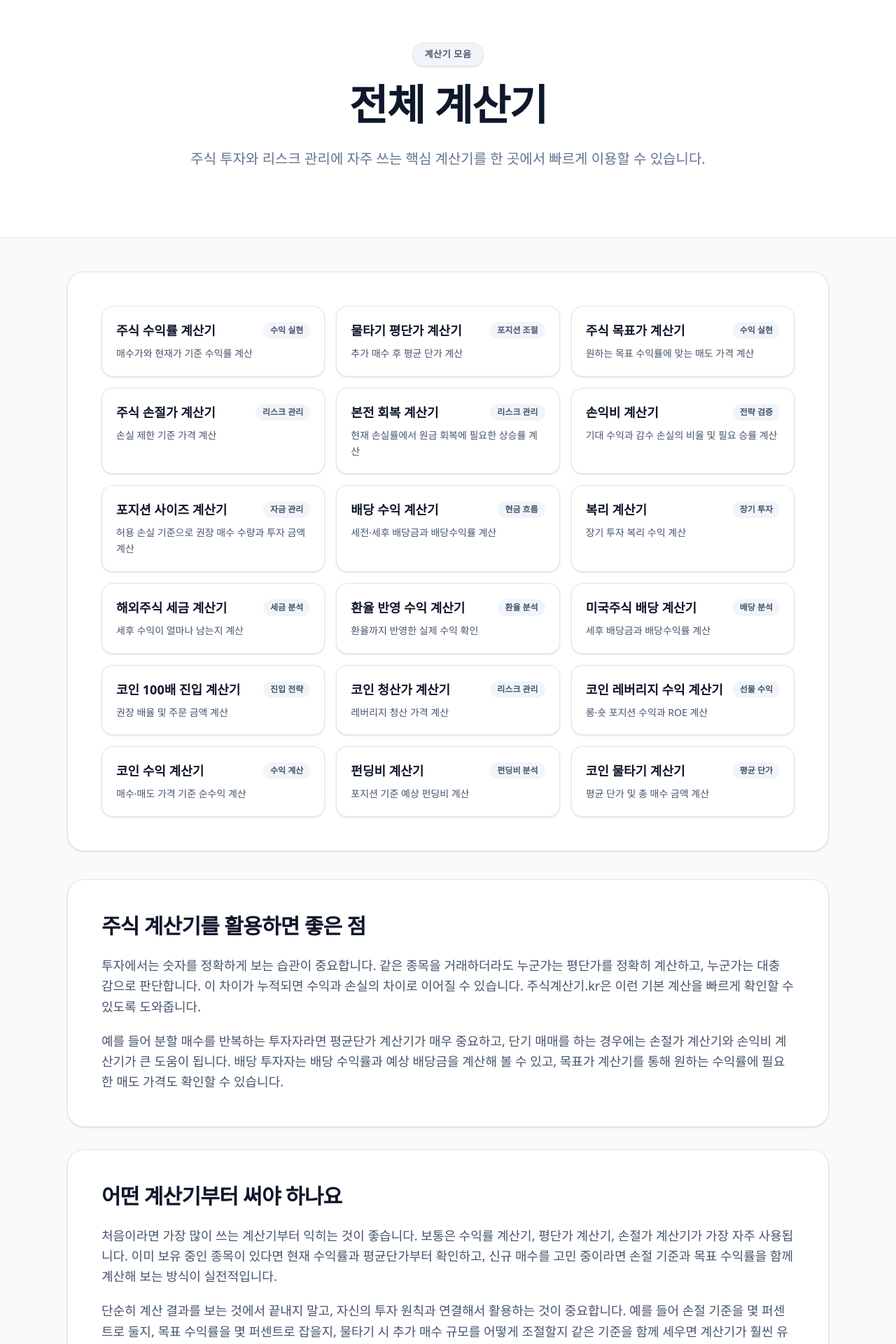
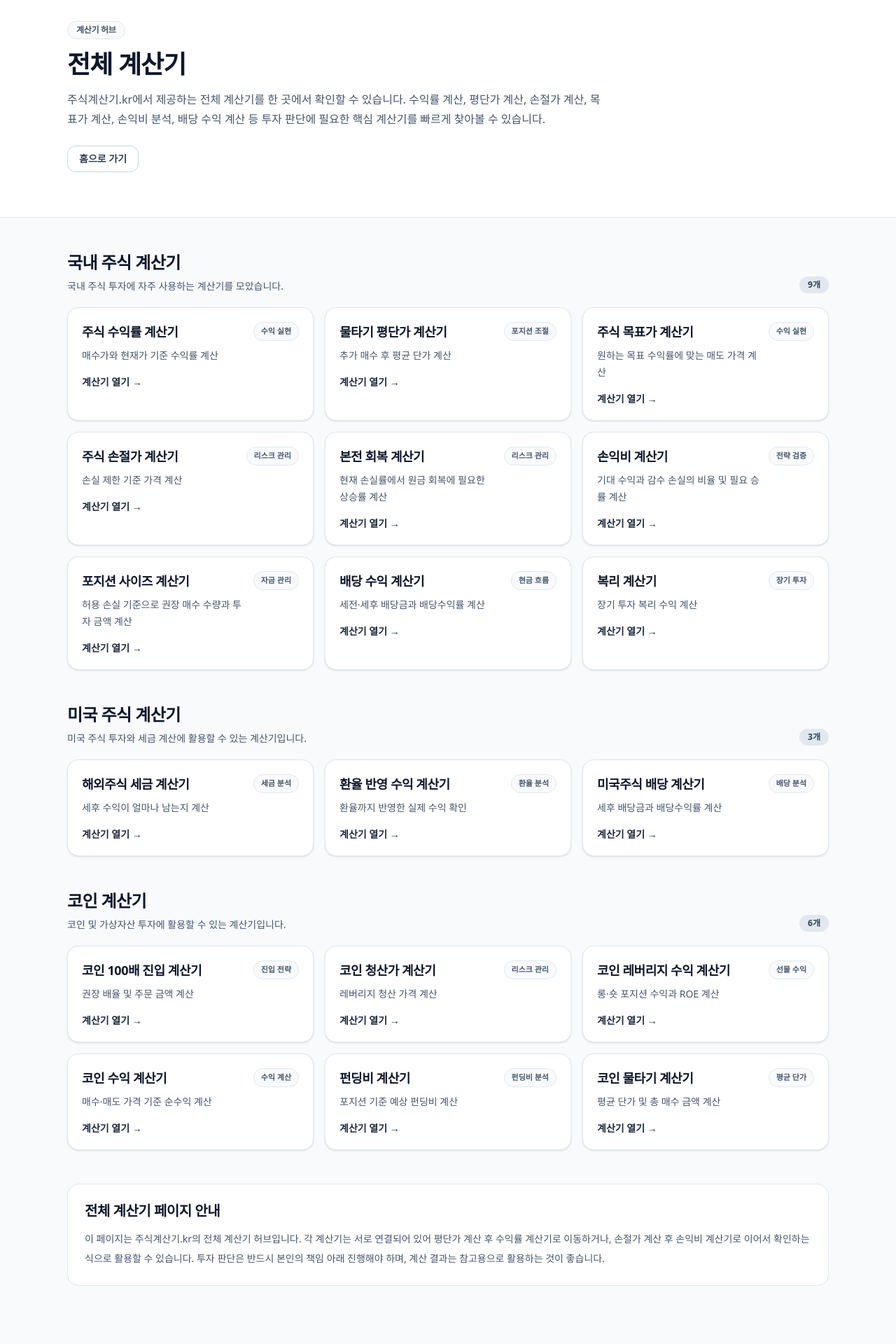
Before and after one commit to YG-coder/stock-calculator, a Next.js app: page /calculators in a window 1280 px wide. Shown: the part 100-2020 px from the top of the page at 70% size. Built offline with nearby package versions, Linux system fonts and the light colour scheme.

Commit message:
feat: 전체 계산기 허브 페이지 추가 및 홈 SEO 구조 정리

```diff
--- a/src/app/calculators/page.tsx
+++ b/src/app/calculators/page.tsx
@@ -1,127 +1,168 @@
-// src/app/calculators/page.tsx
 import Link from "next/link";
 import { buildMetadata } from "@/lib/metadata";
 import { CALCULATORS } from "@/lib/constants";
-import { PageHeader, SectionCard, Article } from "@/components/ui/Shared";
 
 export const metadata = buildMetadata({
-    title: "전체 계산기 모음",
+    title: "전체 계산기",
     description:
-        "수익률 계산기, 평단가 계산기, 손절가 계산기, 손익비 계산기, 배당 계산기 등 주식 투자에 필요한 계산기를 한 곳에서 확인하세요.",
+        "주식 수익률 계산기, 평단가 계산기, 손절가 계산기, 목표가 계산기, 손익비 계산기, 배당 계산기 등 주식계산기.kr의 전체 계산기를 한 곳에서 확인할 수 있습니다.",
     path: "/calculators",
+    keywords: [
+        "전체 계산기",
+        "주식 계산기 모음",
+        "주식 계산기",
+        "수익률 계산기",
+        "평단가 계산기",
+        "손절가 계산기",
+    ],
 });
+
+const STOCK_GROUP_LABEL = "국내 주식 계산기";
+const US_STOCK_GROUP_LABEL = "미국 주식 계산기";
+const CRYPTO_GROUP_LABEL = "코인 계산기";
+const COMMON_GROUP_LABEL = "공용 계산기";
+
+type GroupLabel =
+    | typeof STOCK_GROUP_LABEL
+    | typeof US_STOCK_GROUP_LABEL
+    | typeof CRYPTO_GROUP_LABEL
+    | typeof COMMON_GROUP_LABEL;
+
+function getGroupLabel(groups?: ("stocks" | "crypto" | "us-stocks")[]): GroupLabel {
+    if (!groups || groups.length === 0) return COMMON_GROUP_LABEL;
+    if (groups.includes("stocks")) return STOCK_GROUP_LABEL;
+    if (groups.includes("us-stocks")) return US_STOCK_GROUP_LABEL;
+    if (groups.includes("crypto")) return CRYPTO_GROUP_LABEL;
+    return COMMON_GROUP_LABEL;
+}
 
 export default function CalculatorsPage() {
     const calculatorItems = CALCULATORS.filter((item) => item.kind === "calculator");
 
+    const grouped: Record<GroupLabel, typeof calculatorItems> = {
+        [STOCK_GROUP_LABEL]: calculatorItems.filter(
+            (item) => getGroupLabel(item.groups) === STOCK_GROUP_LABEL
+        ),
+        [US_STOCK_GROUP_LABEL]: calculatorItems.filter(
+            (item) => getGroupLabel(item.groups) === US_STOCK_GROUP_LABEL
+        ),
+        [CRYPTO_GROUP_LABEL]: calculatorItems.filter(
+            (item) => getGroupLabel(item.groups) === CRYPTO_GROUP_LABEL
+        ),
+        [COMMON_GROUP_LABEL]: calculatorItems.filter(
+            (item) => getGroupLabel(item.groups) === COMMON_GROUP_LABEL
+        ),
+    };
+
+    const allGroups = [
+        STOCK_GROUP_LABEL,
+        US_STOCK_GROUP_LABEL,
+        CRYPTO_GROUP_LABEL,
+        COMMON_GROUP_LABEL,
+    ] as const satisfies readonly GroupLabel[];
+
+    const orderedGroups = allGroups.filter(
+        (groupName): groupName is GroupLabel => grouped[groupName].length > 0
+    );
+
     return (
         <main className="min-h-screen bg-slate-50 text-slate-900 pb-20">
-            <PageHeader
-                badge="계산기 모음"
-                title="전체 계산기"
-                description="주식 투자와 리스크 관리에 자주 쓰는 핵심 계산기를 한 곳에서 빠르게 이용할 수 있습니다."
-            />
+            <section className="border-b border-slate-200 bg-white">
+                <div className="mx-auto max-w-6xl px-6 py-14 md:px-8 md:py-16">
+          <span className="inline-flex rounded-full border border-slate-200 bg-slate-50 px-3 py-1 text-xs font-semibold tracking-tight text-slate-600">
+            계산기 허브
+          </span>
 
-            <div className="mx-auto max-w-6xl px-6 py-12 md:px-8">
-                <SectionCard>
-                    <div className="grid gap-4 sm:grid-cols-2 lg:grid-cols-3">
-                        {calculatorItems.map((item) => (
+                    <h1 className="mt-4 text-3xl font-bold tracking-tight md:text-4xl">
+                        전체 계산기
+                    </h1>
+
+                    <p className="mt-4 max-w-3xl text-sm leading-7 text-slate-600 md:text-base">
+                        주식계산기.kr에서 제공하는 전체 계산기를 한 곳에서 확인할 수 있습니다.
+                        수익률 계산, 평단가 계산, 손절가 계산, 목표가 계산, 손익비 분석,
+                        배당 수익 계산 등 투자 판단에 필요한 핵심 계산기를 빠르게 찾아볼 수
+                        있습니다.
+                    </p>
+
+                    <div className="mt-6 flex flex-wrap gap-3">
+                        <Link
+                            href="/"
+                            className="inline-flex items-center rounded-xl border border-slate-300 bg-white px-4 py-2 text-sm font-semibold text-slate-700 transition hover:bg-slate-100"
+                        >
+                            홈으로 가기
+                        </Link>
+                    </div>
+                </div>
+            </section>
+
+            <section className="mx-auto max-w-6xl px-6 py-10 md:px-8 md:py-12">
+                <div className="space-y-12">
+                    {orderedGroups.map((groupName) => (
+                        <section key={groupName}>
+                            <div className="mb-5 flex items-end justify-between gap-4">
+                                <div>
+                                    <h2 className="text-2xl font-bold tracking-tight">{groupName}</h2>
+                                    <p className="mt-2 text-sm text-slate-600">
+                                        {groupName === STOCK_GROUP_LABEL &&
+                                            "국내 주식 투자에 자주 사용하는 계산기를 모았습니다."}
+                                        {groupName === US_STOCK_GROUP_LABEL &&
+                                            "미국 주식 투자와 세금 계산에 활용할 수 있는 계산기입니다."}
+                                        {groupName === CRYPTO_GROUP_LABEL &&
+                                            "코인 및 가상자산 투자에 활용할 수 있는 계산기입니다."}
+                                        {groupName === COMMON_GROUP_LABEL &&
+                                            "시장 구분 없이 공통으로 활용 가능한 계산기입니다."}
+                                    </p>
+                                </div>
+                                <span className="rounded-full bg-slate-200 px-3 py-1 text-xs font-semibold text-slate-700">
+                  {grouped[groupName].length}개
+                </span>
+                            </div>
+
+                            <div className="grid gap-4 sm:grid-cols-2 xl:grid-cols-3">
+                                {grouped[groupName].map((item) => (
                                     <Link
                                         key={item.href}
                                         href={item.href}
                                         className="group rounded-2xl border border-slate-200 bg-white p-5 shadow-sm transition hover:-translate-y-0.5 hover:border-slate-300 hover:shadow-md"
                                     >
-                                <div className="mb-2 flex items-center justify-between gap-3">
-                                    <h2 className="text-lg font-bold text-slate-900 group-hover:text-slate-700">
+                                        <div className="flex items-start justify-between gap-3">
+                                            <div className="min-w-0">
+                                                <p className="text-lg font-bold tracking-tight text-slate-900 group-hover:text-slate-700">
                                                     {item.title}
-                                    </h2>
-                                    <span className="rounded-full bg-slate-100 px-2.5 py-1 text-xs font-semibold text-slate-600">
+                                                </p>
+                                                <p className="mt-2 text-sm leading-6 text-slate-600">
+                                                    {item.desc}
+                                                </p>
+                                            </div>
+
+                                            <span className="shrink-0 rounded-full border border-slate-200 bg-slate-50 px-2.5 py-1 text-[11px] font-semibold text-slate-600">
                         {item.badge}
                       </span>
                                         </div>
-                                <p className="text-sm leading-relaxed text-slate-600">{item.desc}</p>
+
+                                        <div className="mt-4 text-sm font-semibold text-slate-800">
+                                            계산기 열기 →
+                                        </div>
                                     </Link>
                                 ))}
                             </div>
-                </SectionCard>
+                        </section>
+                    ))}
+                </div>
+            </section>
 
-                <div className="mt-10 space-y-8">
-                    <SectionCard>
-                        <Article title="주식 계산기를 활용하면 좋은 점">
-                            <p className="mt-2">
-                                투자에서는 숫자를 정확하게 보는 습관이 중요합니다. 같은 종목을
-                                거래하더라도 누군가는 평단가를 정확히 계산하고, 누군가는 대충
-                                감으로 판단합니다. 이 차이가 누적되면 수익과 손실의 차이로 이어질
-                                수 있습니다. 주식계산기.kr은 이런 기본 계산을 빠르게 확인할 수
-                                있도록 도와줍니다.
-                            </p>
-                            <p className="mt-3">
-                                예를 들어 분할 매수를 반복하는 투자자라면 평균단가 계산기가 매우
-                                중요하고, 단기 매매를 하는 경우에는 손절가 계산기와 손익비 계산기가
-                                큰 도움이 됩니다. 배당 투자자는 배당 수익률과 예상 배당금을 계산해
-                                볼 수 있고, 목표가 계산기를 통해 원하는 수익률에 필요한 매도 가격도
-                                확인할 수 있습니다.
-                            </p>
-                        </Article>
-                    </SectionCard>
-
-                    <SectionCard>
-                        <Article title="어떤 계산기부터 써야 하나요">
-                            <p className="mt-2">
-                                처음이라면 가장 많이 쓰는 계산기부터 익히는 것이 좋습니다. 보통은
-                                수익률 계산기, 평단가 계산기, 손절가 계산기가 가장 자주 사용됩니다.
-                                이미 보유 중인 종목이 있다면 현재 수익률과 평균단가부터 확인하고,
-                                신규 매수를 고민 중이라면 손절 기준과 목표 수익률을 함께 계산해 보는
-                                방식이 실전적입니다.
-                            </p>
-                            <p className="mt-3">
-                                단순히 계산 결과를 보는 것에서 끝내지 말고, 자신의 투자 원칙과
-                                연결해서 활용하는 것이 중요합니다. 예를 들어 손절 기준을 몇 퍼센트로
-                                둘지, 목표 수익률을 몇 퍼센트로 잡을지, 물타기 시 추가 매수 규모를
-                                어떻게 조절할지 같은 기준을 함께 세우면 계산기가 훨씬 유용해집니다.
-                            </p>
-                        </Article>
-                    </SectionCard>
-
-                    <SectionCard>
-                        <Article title="FAQ">
-                            <div className="mt-4 space-y-6">
-                                <div>
-                                    <h3 className="text-base font-bold text-slate-800">
-                                        Q1. 계산기 결과는 실제 증권사 앱과 완전히 같나요?
-                                    </h3>
-                                    <p className="mt-2 text-slate-600">
-                                        기본 계산 원리는 같지만, 실제 결과는 수수료, 세금, 체결 가격,
-                                        환율 등에 따라 달라질 수 있습니다. 참고용으로 활용하는 것이
-                                        좋습니다.
+            <section className="mx-auto max-w-6xl px-6 pb-4 md:px-8">
+                <div className="rounded-2xl border border-slate-200 bg-white p-6">
+                    <h2 className="text-xl font-bold tracking-tight">전체 계산기 페이지 안내</h2>
+                    <p className="mt-3 text-sm leading-7 text-slate-600">
+                        이 페이지는 주식계산기.kr의 전체 계산기 허브입니다. 각 계산기는 서로
+                        연결되어 있어 평단가 계산 후 수익률 계산기로 이동하거나, 손절가 계산 후
+                        손익비 계산기로 이어서 확인하는 식으로 활용할 수 있습니다. 투자 판단은
+                        반드시 본인의 책임 아래 진행해야 하며, 계산 결과는 참고용으로 활용하는
+                        것이 좋습니다.
                     </p>
                 </div>
-
-                                <div>
-                                    <h3 className="text-base font-bold text-slate-800">
-                                        Q2. 모바일에서도 사용할 수 있나요?
-                                    </h3>
-                                    <p className="mt-2 text-slate-600">
-                                        네. 주식계산기.kr은 모바일과 데스크톱 모두에서 사용할 수 있도록
-                                        반응형으로 구성되어 있습니다.
-                                    </p>
-                                </div>
-
-                                <div>
-                                    <h3 className="text-base font-bold text-slate-800">
-                                        Q3. 입력한 값은 저장되나요?
-                                    </h3>
-                                    <p className="mt-2 text-slate-600">
-                                        대부분의 계산은 브라우저 내에서 처리되며, 회원 데이터처럼 서버에
-                                        저장되지 않습니다. 일부 기능은 사용자 편의를 위해 브라우저 저장소를
-                                        활용할 수 있습니다.
-                                    </p>
-                                </div>
-                            </div>
-                        </Article>
-                    </SectionCard>
-                </div>
-            </div>
+            </section>
         </main>
     );
 }
--- a/src/app/page.tsx
+++ b/src/app/page.tsx
@@ -1,93 +1,136 @@
-import { Metadata } from "next";
 import Link from "next/link";
-import { SectionCard, Article } from "@/components/ui/Shared";
+import { buildMetadata } from "@/lib/metadata";
 import { CALCULATORS } from "@/lib/constants";
 
-export const metadata: Metadata = {
-  title: "주식 계산기 모음 | 평단가, 손절가, 물타기, 수익률 자동 계산",
+export const metadata = buildMetadata({
+  title: "주식계산기 | 무료 투자 계산기",
   description:
-    "주식 계산기 사이트로 평단가, 수익률, 손절가, 목표가, 배당 수익 계산 기능을 제공하여 투자 판단을 돕는 금융 계산 도구입니다.",
+      "주식 수익률 계산기, 평단가 계산기, 손절가 계산기, 목표가 계산기, 배당 계산기 등 투자에 필요한 계산기를 무료로 제공합니다.",
+  path: "/",
   keywords: [
-    "주식 계산기",
+    "주식계산기",
+    "주식 수익률 계산기",
     "평단가 계산기",
-    "수익률 계산기",
     "손절가 계산기",
-    "물타기 계산기",
-    "주식 계산기 모음",
-    "배당 수익 계산기",
+    "목표가 계산기",
+    "배당 계산기",
   ],
-  openGraph: {
-    title: "주식 계산기 모음 | 투자 필수 툴 허브",
-    description:
-      "주식 평단가 계산기, 수익률 계산기, 손절가 계산기, 목표가 계산기, 배당 수익 계산기까지 한 곳에서 빠르게 확인하세요.",
-    type: "website",
-  },
-};
+});
 
 export default function HomePage() {
-  const featuredCalculators = CALCULATORS.filter((c) => c.featured);
+  const featuredCalculators = CALCULATORS.filter(
+      (item) => item.kind === "calculator" && item.featured
+  ).slice(0, 6);
+
+  const fallbackCalculators =
+      featuredCalculators.length > 0
+          ? featuredCalculators
+          : CALCULATORS.filter((item) => item.kind === "calculator").slice(0, 6);
 
   return (
-    <main className="min-h-screen bg-slate-50 text-slate-900 selection:bg-slate-200 selection:text-slate-900 pb-20">
-      <section className="bg-white border-b border-slate-200">
-        <div className="mx-auto max-w-5xl px-6 py-20 md:px-8 md:py-32 text-center text-balance flex flex-col items-center">
-          <span className="inline-flex rounded-full bg-slate-100 px-4 py-1.5 text-[13px] font-semibold text-slate-600 tracking-wider uppercase mb-6 shadow-sm border border-slate-200">
-            당신의 자산을 지키는 필수 금융 툴
+      <main className="min-h-screen bg-slate-50 text-slate-900 pb-20">
+        <section className="border-b border-slate-200 bg-white">
+          <div className="mx-auto max-w-6xl px-6 py-16 md:px-8 md:py-20">
+          <span className="inline-flex rounded-full border border-slate-200 bg-slate-50 px-3 py-1 text-xs font-semibold tracking-tight text-slate-600">
+            무료 투자 계산기
           </span>
-          <h1 className="text-4xl sm:text-5xl md:text-6xl lg:text-7xl font-extrabold tracking-tight text-slate-900">
-            다양한 투자 계산을
-            <br className="hidden sm:block" /> 간편하게 확인하세요.
+
+            <h1 className="mt-5 text-3xl font-bold tracking-tight md:text-5xl">
+              투자 판단에 필요한 계산을
+              <br className="hidden sm:block" />한 번에 확인하세요
             </h1>
-          <p className="mt-8 max-w-3xl text-lg sm:text-xl leading-relaxed text-slate-500">
-            국내주식, 코인, 미국주식 투자에 필요한 핵심 계산기를 카테고리별로 빠르게 확인할 수 있습니다.
+
+            <p className="mt-5 max-w-3xl text-sm leading-7 text-slate-600 md:text-base">
+              주식계산기.kr은 수익률 계산, 평단가 계산, 손절가 계산, 목표가 계산,
+              손익비 분석, 배당 수익 계산 등 투자자가 자주 사용하는 계산을 웹에서
+              빠르게 확인할 수 있도록 만든 무료 계산기 사이트입니다.
             </p>
+
+            <div className="mt-8 flex flex-wrap gap-3">
+              <Link
+                  href="/calculators"
+                  className="inline-flex items-center rounded-xl bg-slate-900 px-5 py-3 text-sm font-semibold text-white transition hover:bg-slate-700"
+              >
+                전체 계산기 보기
+              </Link>
+
+              <Link
+                  href="/profit-calculator"
+                  className="inline-flex items-center rounded-xl border border-slate-300 bg-white px-5 py-3 text-sm font-semibold text-slate-700 transition hover:bg-slate-100"
+              >
+                대표 계산기 바로가기
+              </Link>
+            </div>
           </div>
         </section>
 
-      <div className="mx-auto max-w-5xl px-6 py-16 md:px-8">
-        <section className="grid gap-6 sm:grid-cols-2 lg:grid-cols-2 mb-16">
-          {featuredCalculators.map((calc) => (
+        <section className="mx-auto max-w-6xl px-6 py-10 md:px-8 md:py-12">
+          <div className="mb-6 flex items-end justify-between gap-4">
+            <div>
+              <h2 className="text-2xl font-bold tracking-tight">대표 계산기</h2>
+              <p className="mt-2 text-sm text-slate-600">
+                자주 사용하는 핵심 계산기를 먼저 확인해보세요.
+              </p>
+            </div>
+
             <Link
-              key={calc.href}
-              href={calc.href}
-              className="group flex flex-col justify-start rounded-[24px] bg-white p-8 border border-slate-200 transition-all duration-200 hover:-translate-y-1 hover:shadow-lg hover:border-slate-300"
+                href="/calculators"
+                className="text-sm font-semibold text-slate-700 underline-offset-2 hover:underline"
             >
-              <div className="flex w-full items-center justify-between mb-6">
-                <span className="inline-flex rounded-full bg-slate-50 border border-slate-100 px-3 py-1 text-xs font-semibold text-slate-600">
-                  {calc.badge}
-                </span>
-                <span className="text-slate-300 group-hover:text-slate-400 group-hover:translate-x-1 transition-transform">
-                  <svg className="w-6 h-6" fill="none" viewBox="0 0 24 24" strokeWidth="2" stroke="currentColor">
-                    <path strokeLinecap="round" strokeLinejoin="round" d="M13.5 4.5 21 12m0 0-7.5 7.5M21 12H3" />
-                  </svg>
+              전체 계산기 보기
+            </Link>
+          </div>
+
+          <div className="grid gap-4 sm:grid-cols-2 xl:grid-cols-3">
+            {fallbackCalculators.map((item) => (
+                <Link
+                    key={item.href}
+                    href={item.href}
+                    className="group rounded-2xl border border-slate-200 bg-white p-5 shadow-sm transition hover:-translate-y-0.5 hover:border-slate-300 hover:shadow-md"
+                >
+                  <div className="flex items-start justify-between gap-3">
+                    <div className="min-w-0">
+                      <p className="text-lg font-bold tracking-tight text-slate-900 group-hover:text-slate-700">
+                        {item.title}
+                      </p>
+                      <p className="mt-2 text-sm leading-6 text-slate-600">
+                        {item.desc}
+                      </p>
+                    </div>
+
+                    <span className="shrink-0 rounded-full border border-slate-200 bg-slate-50 px-2.5 py-1 text-[11px] font-semibold text-slate-600">
+                  {item.badge}
                 </span>
                   </div>
-              <h2 className="text-2xl font-bold text-slate-900 tracking-tight group-hover:text-slate-800 mb-3">
-                {calc.title}
-              </h2>
-              <p className="text-base text-slate-500 leading-relaxed font-medium">
-                {calc.desc}
-              </p>
+
+                  <div className="mt-4 text-sm font-semibold text-slate-800">
+                    계산기 열기 →
+                  </div>
                 </Link>
             ))}
+          </div>
         </section>
 
-        <SectionCard>
-          <Article title="왜 주식 계산기가 필요한가요?">
+        <section className="mx-auto max-w-6xl px-6 py-2 md:px-8">
+          <div className="rounded-2xl border border-slate-200 bg-white p-6 md:p-8">
+            <h2 className="text-xl font-bold tracking-tight">
+              주식계산기.kr은 어떤 사이트인가요?
+            </h2>
+            <div className="mt-4 space-y-4 text-sm leading-7 text-slate-600">
               <p>
-              투자에 실패하는 가장 큰 이유는 <strong>감정적 판단</strong>입니다.
-              숫자를 기준으로 투자 판단을 내리면 리스크를 객관적으로 관리하는 데 도움이 됩니다.
+                주식계산기.kr은 투자 과정에서 자주 필요한 계산을 빠르게 확인할 수
+                있도록 만든 계산기 중심 사이트입니다. 단순히 숫자만 보여주는 것이
+                아니라, 계산 결과를 어떻게 해석해야 하는지 이해를 돕기 위한 안내
+                문구와 관련 계산기 링크도 함께 제공합니다.
               </p>
-          </Article>
-
-          <Article title="주식 계산기 활용법 안내">
               <p>
-              본 사이트에서 제공하는 모든 계산 결과는 참고용 수치입니다.
-              실제 수수료, 세금, 슬리피지에 따라 결과는 달라질 수 있습니다.
+                예를 들어 추가 매수 후 평단가를 다시 계산하고, 그 값을 기준으로
+                수익률을 확인한 뒤, 목표가와 손절가를 함께 정하는 식으로 여러
+                계산기를 연결해 활용할 수 있습니다.
               </p>
-          </Article>
-        </SectionCard>
             </div>
+          </div>
+        </section>
       </main>
   );
 }
--- a/src/lib/constants.ts
+++ b/src/lib/constants.ts
@@ -225,6 +225,7 @@ export const CALCULATORS: CalculatorItem[] = [
 ];
 
 export const HEADER_CALCULATORS = [
+  { href: "/calculators", label: "전체 계산기" },
   { href: "/stocks", label: "주식 계산기" },
   { href: "/crypto", label: "코인 계산기" },
   { href: "/us-stocks", label: "미국주식 계산기" },
```
Lines whose indentation alone changed are shown as unchanged.
